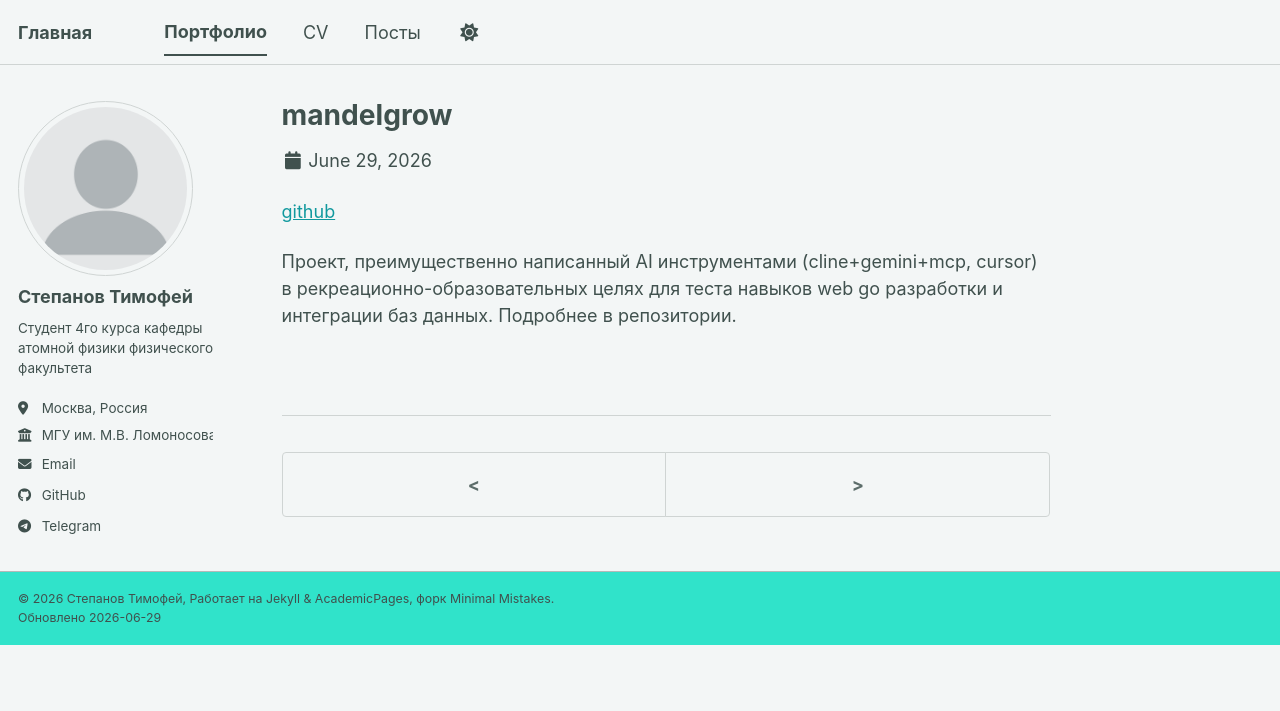
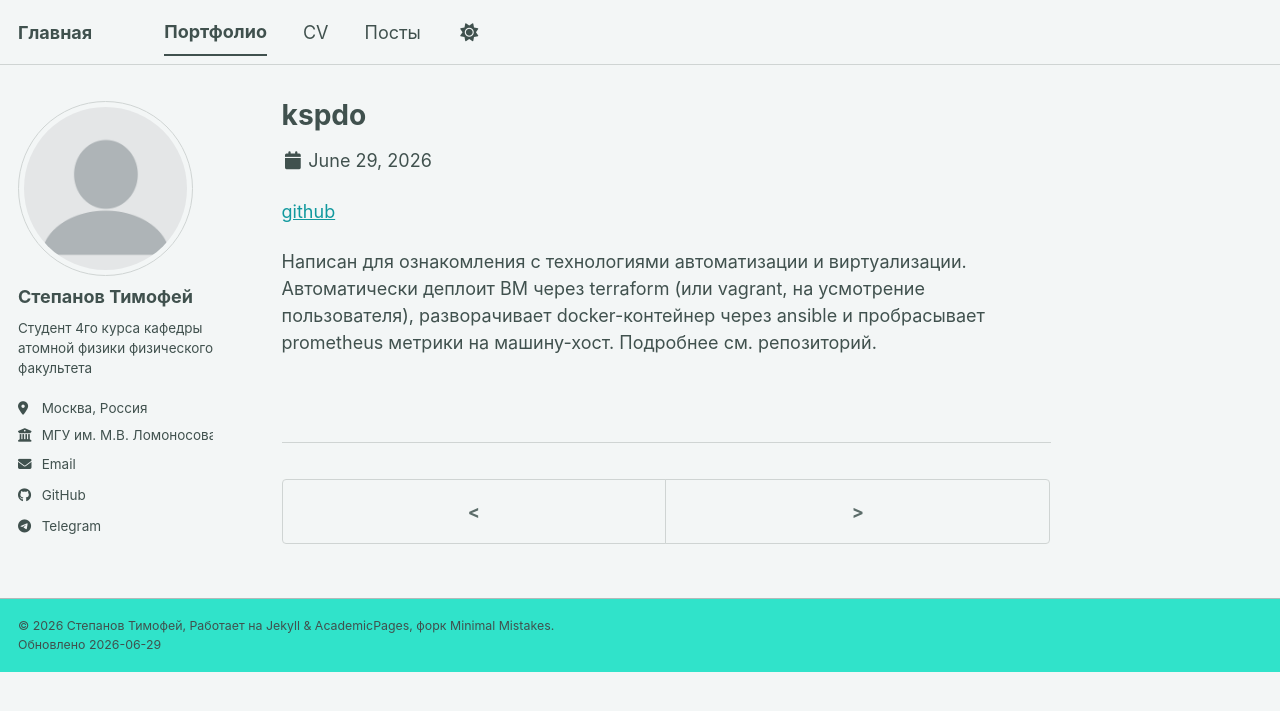
Before and after one commit to spelltoad/spelltoad.github.io, a Jekyll site: the page built from _portfolio/portfolio-5.md, in a window 1280 px wide. Shown: the top 711 px of the page. Built offline with Jekyll 4.4.1, drawn with Linux system fonts in a browser that asks for light colours; a script bundle is joined from its source files by our own code; library files that are not in the unit come from our copies.

Commit message:
cv update

```diff
--- a/_portfolio/portfolio-5.md
+++ b/_portfolio/portfolio-5.md
@@ -1,9 +1,9 @@
 ---
-title: "mandelgrow"
-excerpt: "Веб-idle игра на go с postgres"
+title: "kspdo"
+excerpt: "Тестовый poc проект на ansible+prometheus+terraform"
 collection: portfolio
 ---
 
-[github](https://github.com/spelltoad/mandelgrow)
+[github](https://github.com/spelltoad/kasperskydevops)
 
-Проект, преимущественно написанный AI инструментами (cline+gemini+mcp, cursor) в рекреационно-образовательных целях для теста навыков web go разработки и интеграции баз данных. Подробнее в репозитории.
+Написан для ознакомления с технологиями автоматизации и виртуализации. Автоматически деплоит ВМ через terraform (или vagrant, на усмотрение пользователя), разворачивает docker-контейнер через ansible и пробрасывает prometheus метрики на машину-хост. Подробнее см. репозиторий.
```
Also changed, not shown: _portfolio/portfolio-1.md (+3 -1 lines), 1 other file.
